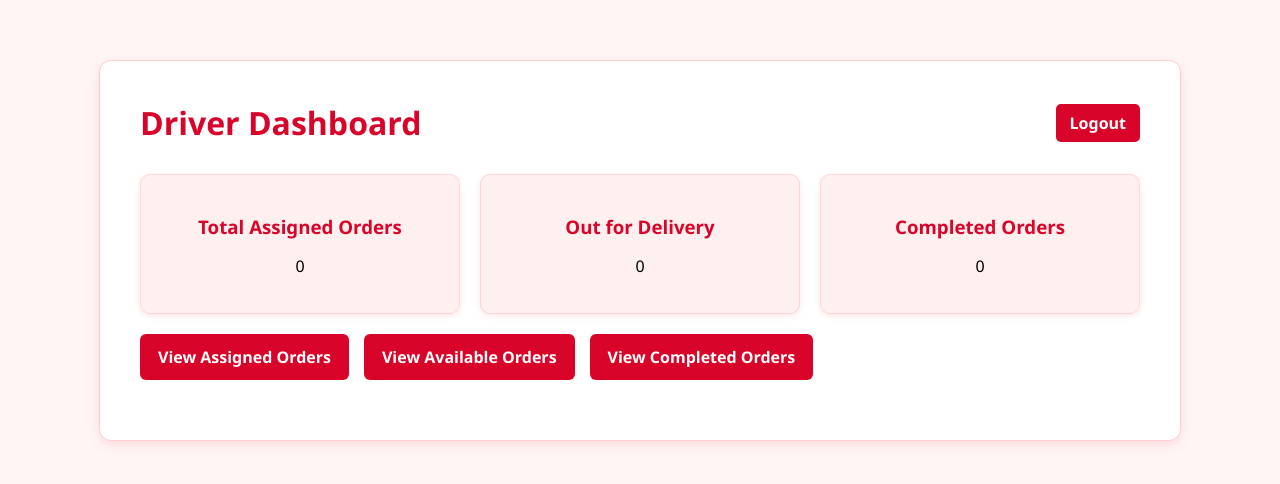
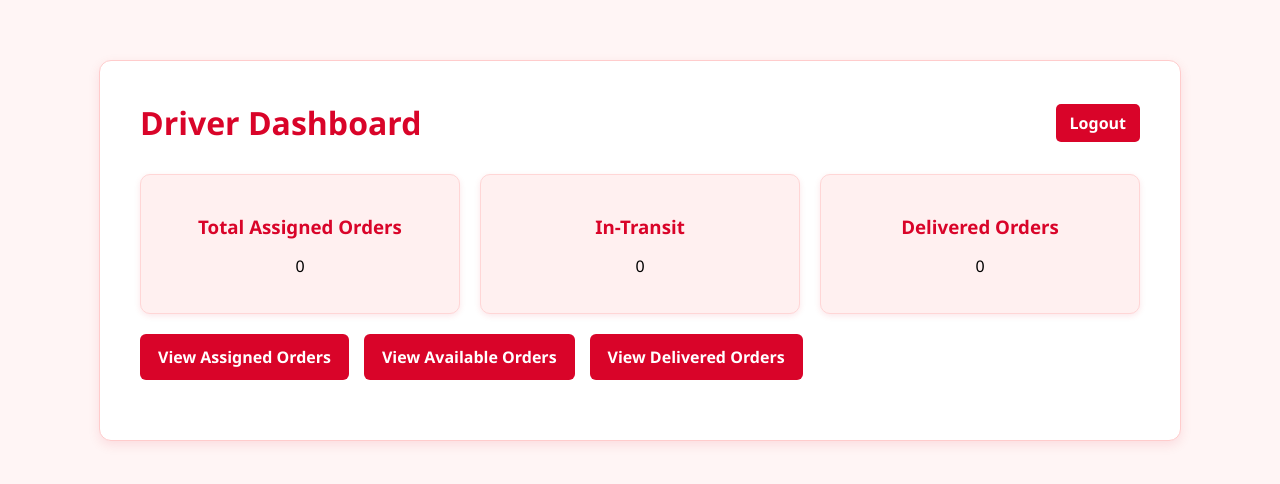
Before and after one commit to IvanC987/Project4, a Flask app: page /driver/dashboard in a window 1280 px wide. Shown: the top 484 px of the page. Run offline with Flask 3, Linux system fonts and the light colour scheme; the visitor is signed in with stand-in values (Sample User, id 1).

Commit message:
Update dashboard.html

```diff
--- a/templates/driver/dashboard.html
+++ b/templates/driver/dashboard.html
@@ -28,11 +28,11 @@
                 <p>{{ total_assigned }}</p>
             </div>
             <div class="stat-card">
-                <h3>Out for Delivery</h3>
+                <h3>In-Transit</h3>
                 <p>{{ out_for_delivery_orders }}</p>
             </div>
             <div class="stat-card">
-                <h3>Completed Orders</h3>
+                <h3>Delivered Orders</h3>
                 <p>{{ completed_orders }}</p>
             </div>
         </section>
@@ -40,7 +40,7 @@
         <section class="nav-section">
             <a href="{{ url_for('driver.view_orders') }}" class="nav-button">View Assigned Orders</a>
             <a href="{{ url_for('driver.available_orders') }}" class="nav-button">View Available Orders</a>
-            <a href="{{ url_for('driver.completed_orders') }}" class="nav-button">View Completed Orders</a>
+            <a href="{{ url_for('driver.delivered_orders') }}" class="nav-button">View Delivered Orders</a>
         </section>
     </div>
 </body>
```
